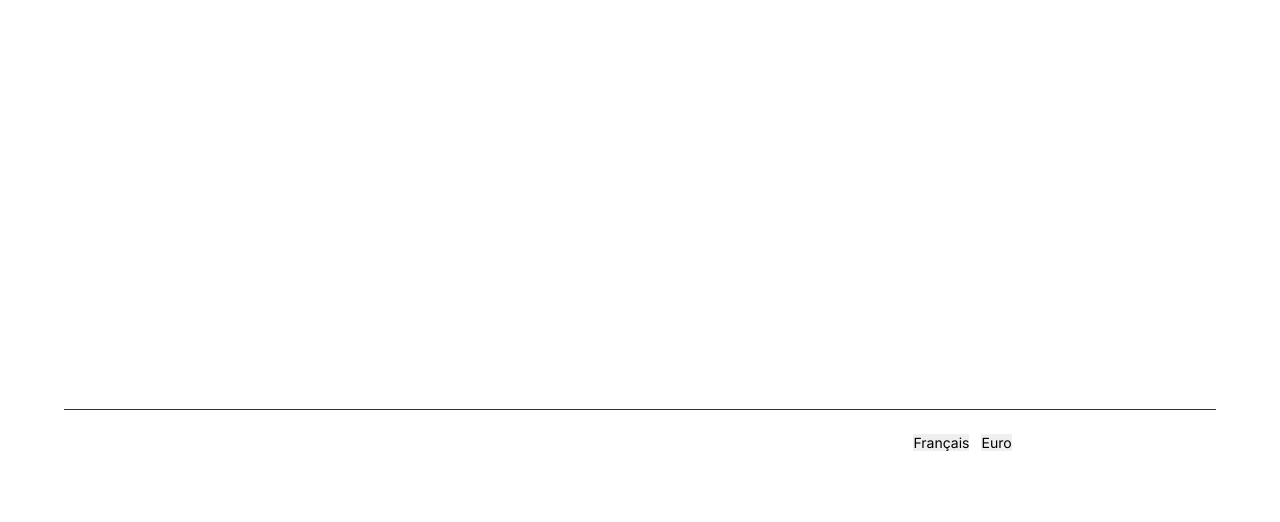
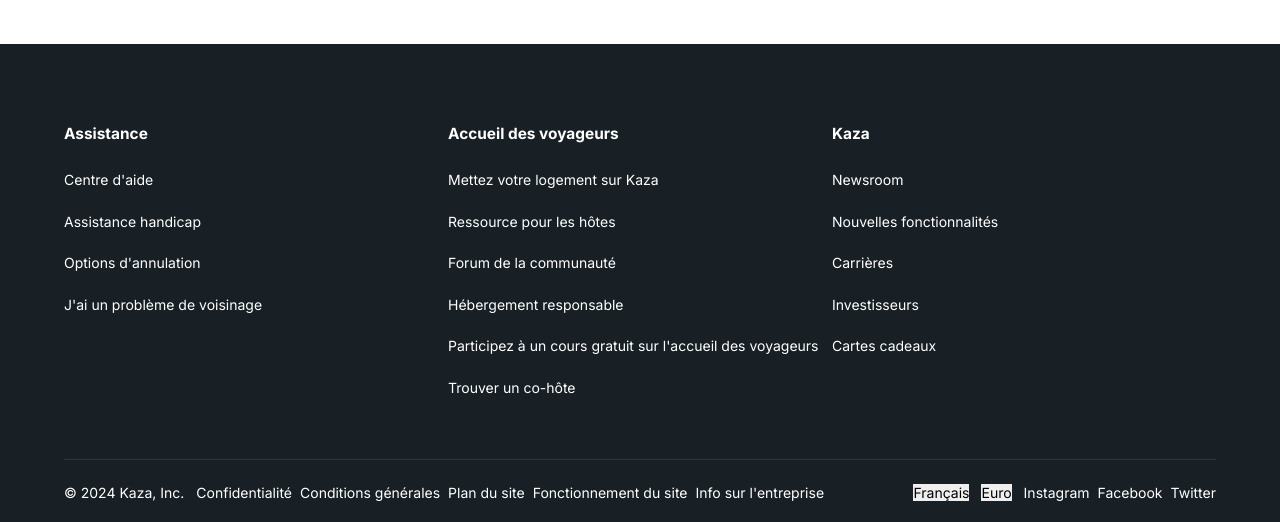
Before and after one commit to karukerapixel/kaza-app, a React (Create React App) app: page / in a window 1280 px wide. Shown: the part 1644-2166 px from the top of the page. Before the commit the page ends 2119 px from the top, so only its background shows below. Built offline with nearby package versions, Linux system fonts and the light colour scheme.

Commit message:
simplify the component

```diff
--- a/src/components/Footer/index.tsx
+++ b/src/components/Footer/index.tsx
@@ -1,44 +1,28 @@
 import React from 'react';
 import { FooterBottom, FooterBottomBloc, FooterTop, FooterTopBloc, FooterWrapper } from './style';
+import { Link } from 'react-router-dom';
+import footerLinks from '../../data/footer_links.json';
 
 const Footer: React.FC = () => {
   return (
     <FooterWrapper>
       <FooterTop>
-        <FooterTopBloc>
-          <h2>Assistance</h2>
-          <ul>
-            <li>Centre d'aide</li>
-            <li>Assistance handicap</li>
-            <li>Options d'annulation</li>
-            <li>J'ai un problème de voisinage</li>
-          </ul>
-        </FooterTopBloc>
-        <FooterTopBloc>
-          <h2>Accueil des voyageurs</h2>
-          <ul>
-            <li>Mettez votre logement sur Kaza</li>
-            <li>Ressource pour les hôtes</li>
-            <li>Forum de la communauté</li>
-            <li>Hébergement responsable</li>
-            <li>Participez à un cours gratuit sur l'accueil des voyageurs</li>
-            <li>Trouver un co-hôte</li>
-          </ul>
-        </FooterTopBloc>
-        <FooterTopBloc>
-          <h2>Airbnb</h2>
-          <ul>
-            <li>Newsroom</li>
-            <li>Nouvelles fonctionnalités</li>
-            <li>Carrières</li>
-            <li>Investisseurs</li>
-            <li>Cartes cadeaux</li>
-          </ul>
-        </FooterTopBloc>
+        {footerLinks.map((element, index) => (
+          <FooterTopBloc key={index}>
+            <h2>{element.title}</h2>
+            <ul>
+              {element.links.map((link, index) => (
+                <li key={index}>
+                  <Link to={link.url}>{link.name}</Link>
+                </li>
+              ))}
+            </ul>
+          </FooterTopBloc>
+        ))}
       </FooterTop>
       <FooterBottom>
         <FooterBottomBloc>
-          <p>© 2024 Airbnb, Inc.</p>
+          <p>© 2024 Kaza, Inc.</p>
           <ul>
             <li>Confidentialité</li>
             <li>Conditions générales</li>
--- a/src/components/Footer/style.tsx
+++ b/src/components/Footer/style.tsx
@@ -6,7 +6,7 @@
   flex-direction: column;
   align-items: center;
   justify-content: flex-end;
-  background-color: ${(props) => props.theme.colors.black};
+  background-color: ${(props) => props.theme.colors.secondary};
   padding-top: 30px;
 `;
 
@@ -23,6 +23,7 @@
   justify-content: flex-start;
 
   > h2 {
+    font-size: 1.1rem;
     color: ${({ theme }) => theme.colors.white};
   }
 
@@ -33,7 +34,12 @@
     margin-top: 16px;
 
     > li {
-      color: ${({ theme }) => theme.colors.white};
+      display: flex;
+
+      > a {
+        color: ${({ theme }) => theme.colors.white};
+        padding: 4px 0;
+      }
     }
   }
 `;
```
